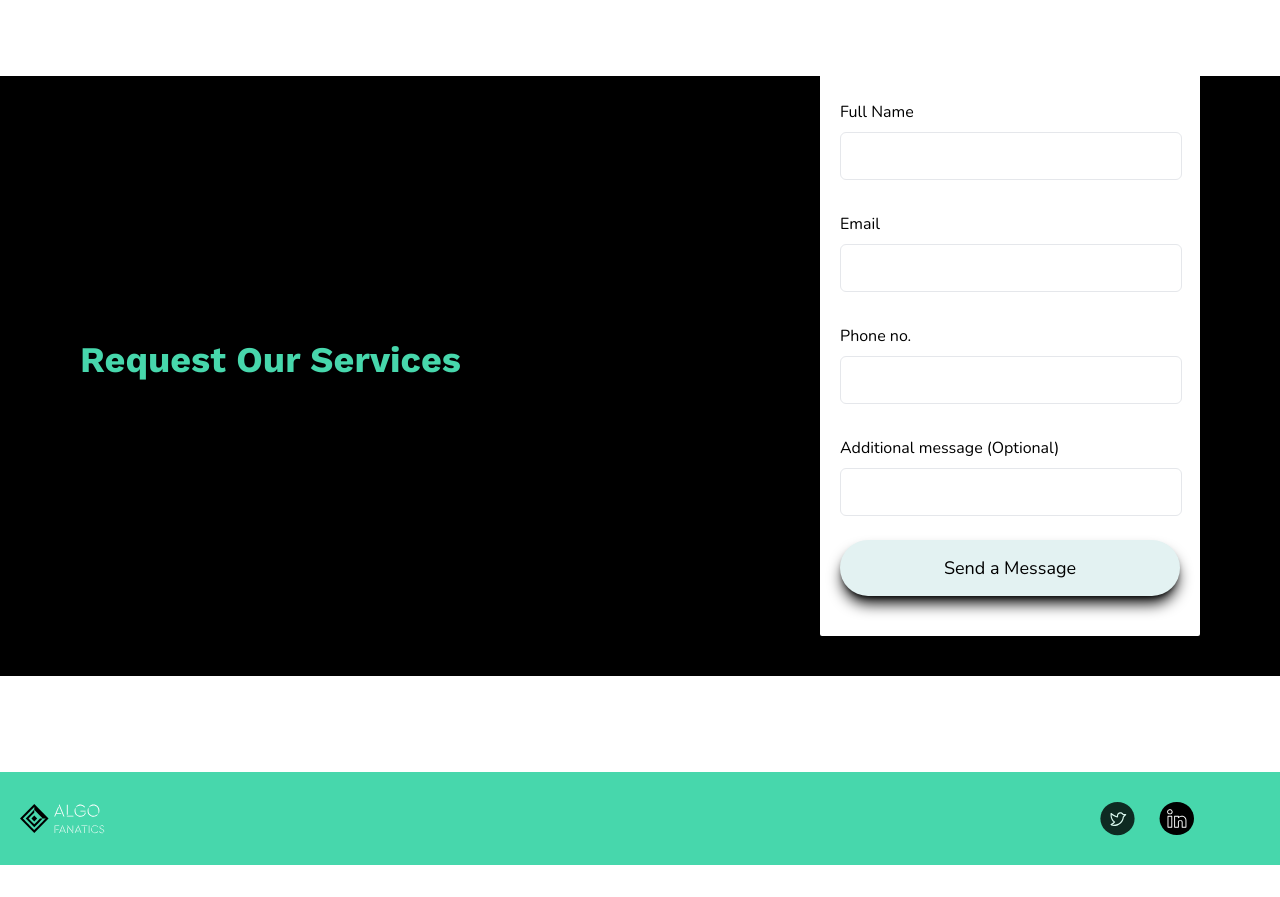
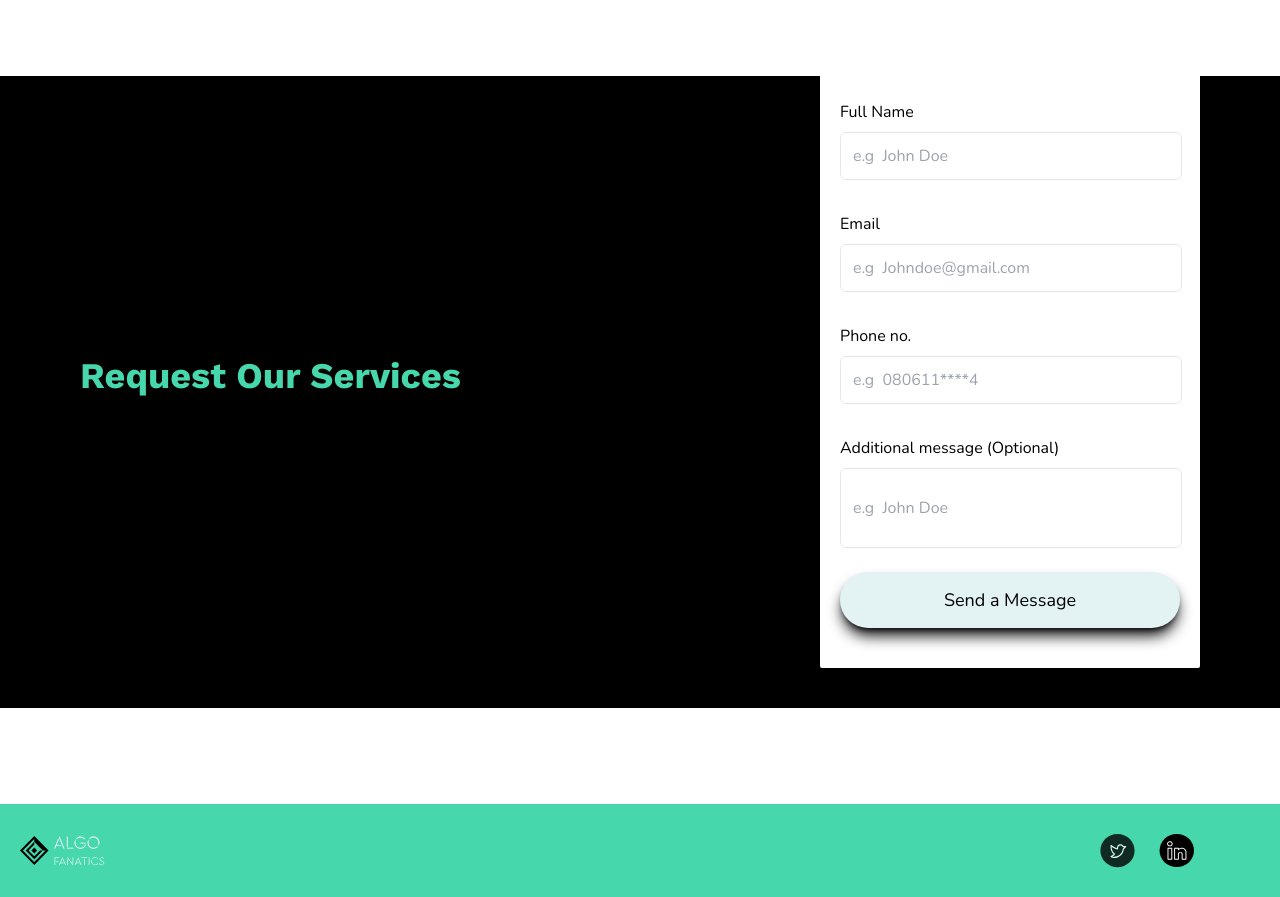
Before and after one commit to algofanatics/algofanatics-website, a Next.js app in the folder algofanatics/: page / in a window 1280 px wide. Shown: the part 3900-4797 px from the top of the page. Before the commit the page ends 4765 px from the top, so only its background shows below. Built offline with nearby package versions, Linux system fonts and the light colour scheme.

Commit message:
feat: form placeholder

```diff
--- a/algofanatics/components/Form/FormComponent.tsx
+++ b/algofanatics/components/Form/FormComponent.tsx
@@ -3,20 +3,20 @@ const FormComponent = () => {
     <form className="flex flex-col py-10">
       <div className=" flex flex-col">
         <label className="py-2">Full Name</label>
-        <input className="w-[230px] h-10 lg:w-[342px] md:h-12 md:w-[342px] rounded-md border" />
+        <input className="w-[230px] h-10 lg:w-[342px] md:h-12 md:w-[342px] rounded-md border placeholder:px-3" placeholder="e.g  John Doe" />
       </div>
       <div className="flex flex-col py-6">
         <label className="py-2">Email</label>
-        <input className="w-[230px] h-[40px] lg:w-[342px] md:h-12 md:w-[342px] rounded-md border" />
+        <input className="w-[230px] h-[40px] lg:w-[342px] md:h-12 md:w-[342px] rounded-md border placeholder:px-3" placeholder="e.g  Johndoe@gmail.com"/>
       </div>
       <div className="flex flex-col">
         <label className="py-2">Phone no.</label>
-        <input className="w-[230px] h-[40px] lg:w-[342px] md:w-[342px] md:h-12 rounded-md border" />
+        <input className="w-[230px] h-[40px] lg:w-[342px] md:w-[342px] md:h-12 rounded-md border placeholder:px-3" placeholder="e.g  080611****4" />
       </div>
 
       <div className="flex flex-col py-6">
         <label className="py-2">Additional message (Optional)</label>
-        <input className="w-[230px] h-10 lg:w-[342px] md:w-[342px] md:h-12  rounded-md border" />
+        <input className="w-[230px] h-20 lg:w-[342px] md:w-[342px] md:h-20  rounded-md border placeholder:px-3" placeholder="e.g  John Doe"/>
       </div>
       <div className="flex items-center justify-center ">
         <button className="shadow-black shadow-lg w-[230px] h-10 lg:w-[342px]  bg-grey  text-lg md:h-14 rounded-full">Send a Message</button>
```
